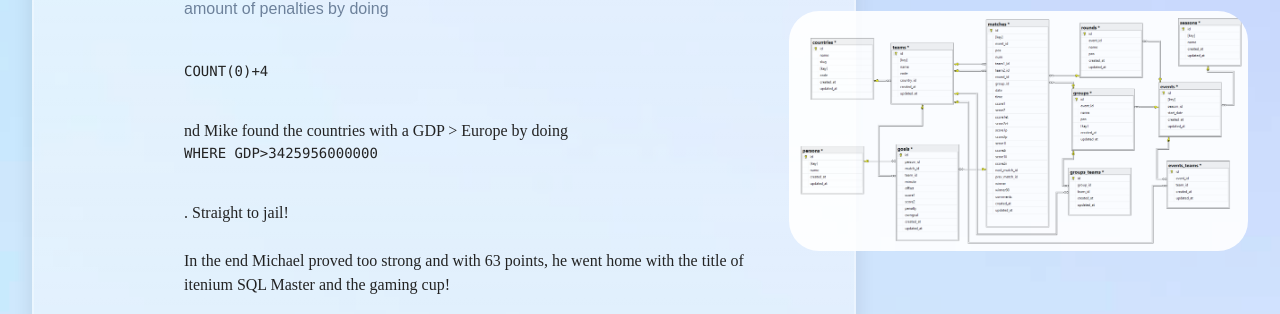
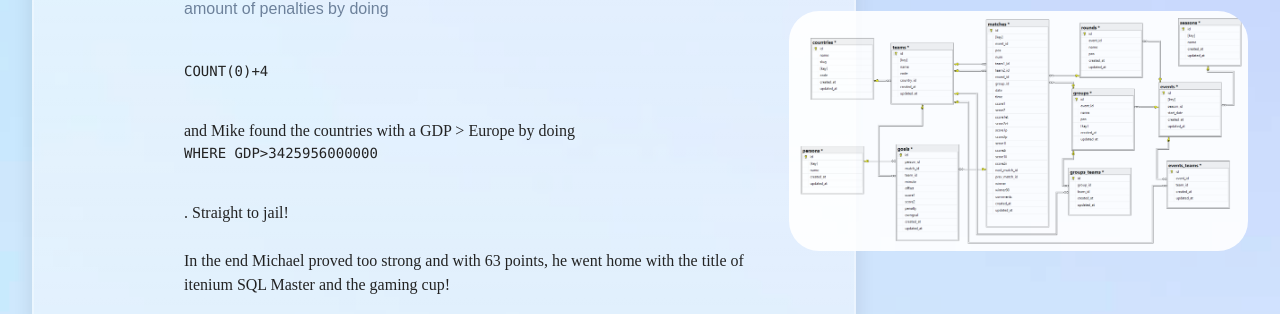
Before and after one commit to itenium-be/Competence-Center, a Jekyll site: the page built from pages/events.html, in a window 1280 px wide and 900 px high, scrolled down 2275 px. Shown: the part 138-452 px from the top of the window. Built offline with Jekyll 4.4.1, drawn with Linux system fonts in a browser that asks for light colours; some web fonts are replaced.

Commit message:
Update events.yml

```diff
--- a/_data/events.yml
+++ b/_data/events.yml
@@ -135,7 +135,7 @@
     <br><br>
     Even though we had definitely said "no cheating", Alexander came
     to the correct amount of penalties by doing <pre>COUNT(0)+4</pre>
-    nd Mike found the countries with a GDP > Europe by doing
+    and Mike found the countries with a GDP > Europe by doing
     <pre>WHERE GDP>3425956000000</pre>. Straight to jail!
     <br><br>
     In the end Michael proved too strong and with 63 points, he went
```
